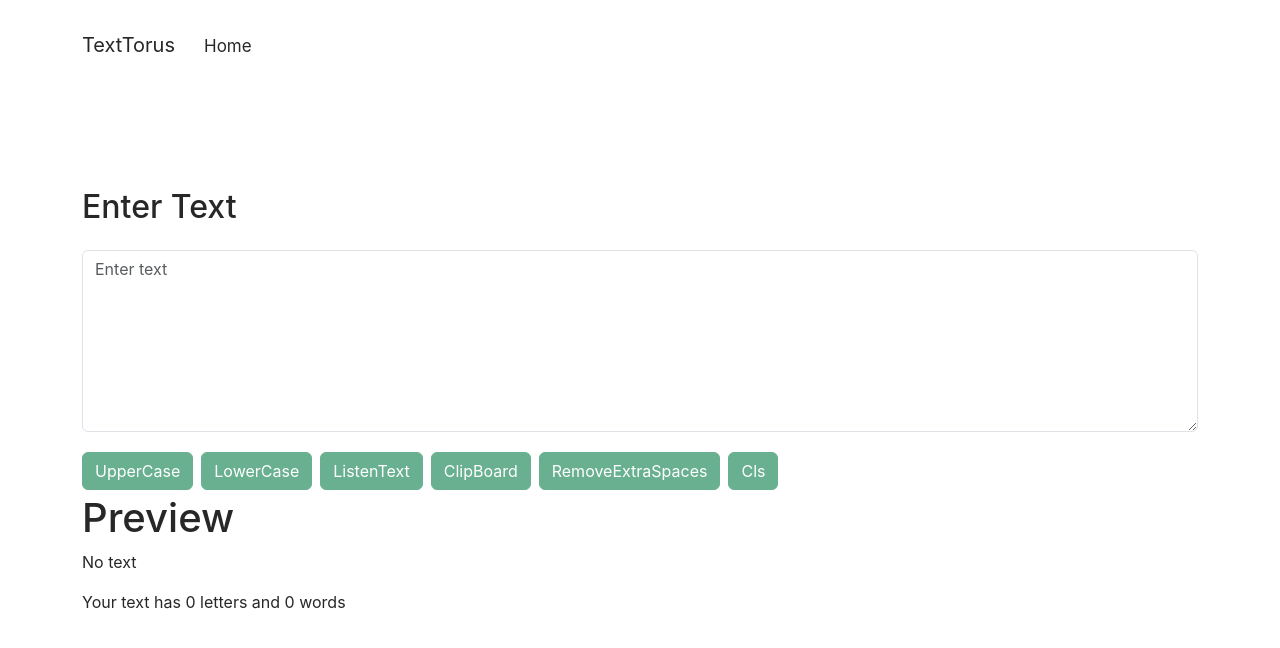
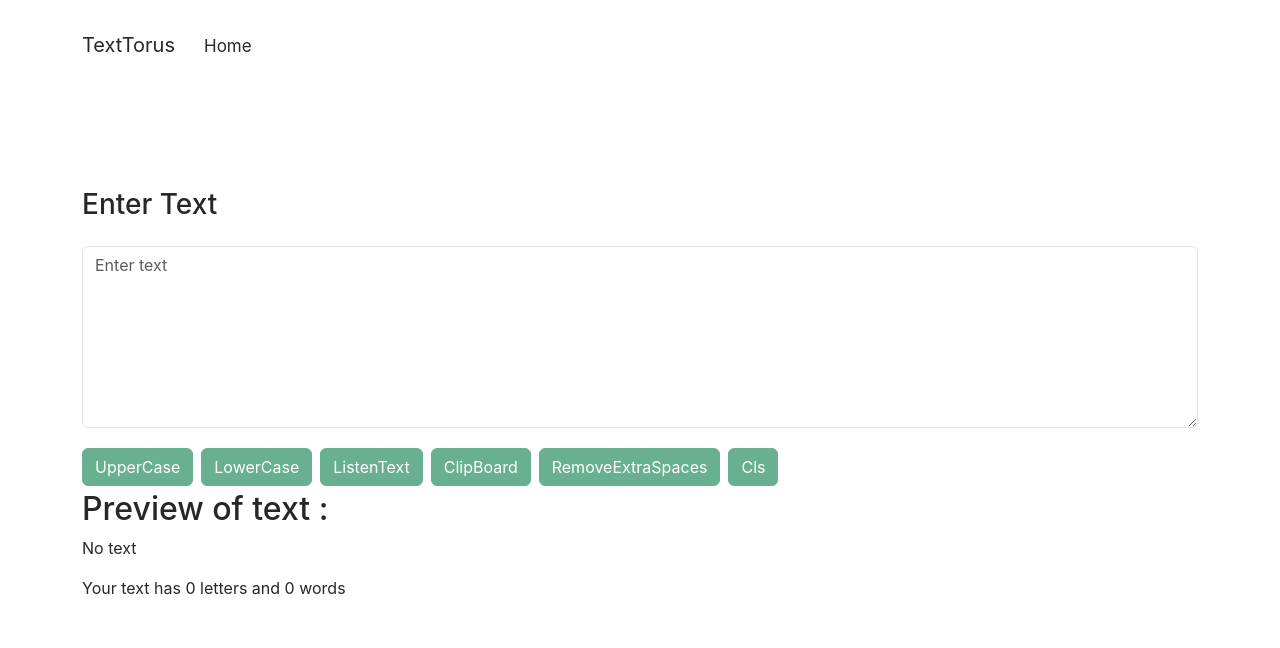
Before and after one commit to GarvBhatt/TextTorus, a React (Create React App) app: page / in a window 1280 px wide. Shown: the top 648 px of the page. Built offline with nearby package versions, Linux system fonts and the light colour scheme.

Commit message:
Twelfth Commit

```diff
--- a/src/MyComponents/TheForm.jsx
+++ b/src/MyComponents/TheForm.jsx
@@ -43,7 +43,7 @@ const TheForm = (props)=>
     return (
         <Container style={props.TextStyle}>
             <Form>
-                <Form.Label className="h2 mt-5">
+                <Form.Label className="h3 mt-5">
                     Enter Text
                 </Form.Label>
                 <Form.Control className="my-3" value={text} placeholder="Enter text" onChange={handleOnChange} as="textarea" rows={7}/>
@@ -56,9 +56,9 @@ const TheForm = (props)=>
             </Form>
 
             <div className="information">
-                <h1>
-                    Preview
-                </h1>
+                <h2>
+                    Preview of text :
+                </h2>
                 <p>
                     {
                         (text)?text:"No text"
```
